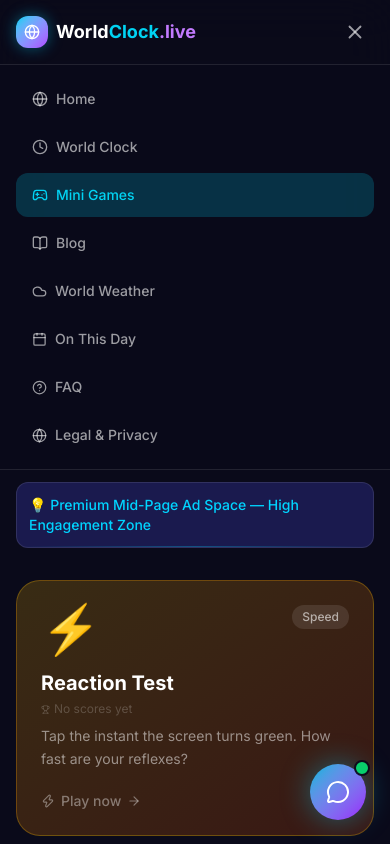
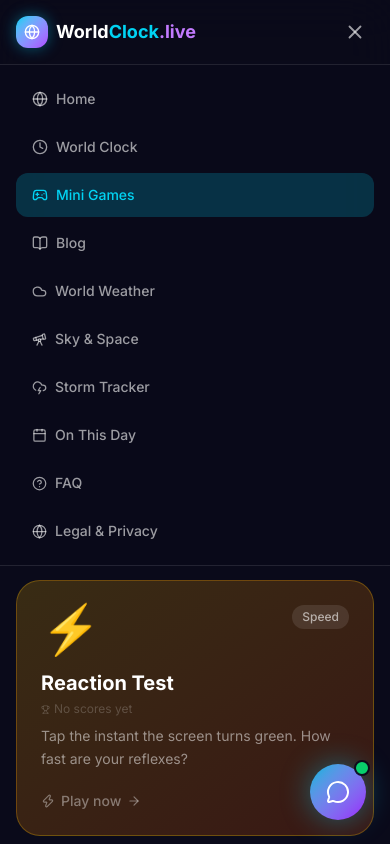
Before and after one commit to BridgeLine-Services/globaltime, a React (Vite) app in the folder globaltime/: page /games in a window 390 px wide. Both pictures are taken after a click on the button 355 px from the left and 32 px from the top of the page. Shown: the top 844 px of the page. Built offline with nearby package versions, Linux system fonts and the light colour scheme.

Commit message:
feat: add Sky & Space and Storm Tracker to More dropdown + mobile menu

```diff
--- a/globaltime/src/components/Navbar.tsx
+++ b/globaltime/src/components/Navbar.tsx
@@ -1,6 +1,6 @@
 import React, { useState, useRef, useCallback } from 'react';
 import { Link, useLocation, useNavigate } from 'react-router-dom';
-import { Globe, Gamepad2, Clock, Menu, X, BookOpen, Cloud, Calendar, HelpCircle, ChevronDown } from 'lucide-react';
+import { Globe, Gamepad2, Clock, Menu, X, BookOpen, Cloud, Calendar, HelpCircle, ChevronDown, Telescope, CloudLightning } from 'lucide-react';
 
 const SECRET_TAPS   = 5;
 const SECRET_WINDOW = 3000;
@@ -33,10 +33,12 @@
   ];
 
   const moreLinks = [
-    { to: '/weather',     label: 'World Weather',   icon: <Cloud      size={15} /> },
-    { to: '/on-this-day', label: 'On This Day',     icon: <Calendar   size={15} /> },
-    { to: '/faq',         label: 'FAQ',             icon: <HelpCircle size={15} /> },
-    { to: '/legal',       label: 'Legal & Privacy', icon: <Globe      size={15} /> },
+    { to: '/weather',     label: 'World Weather',   icon: <Cloud           size={15} /> },
+    { to: '/sky',         label: 'Sky & Space',     icon: <Telescope       size={15} /> },
+    { to: '/storms',      label: 'Storm Tracker',   icon: <CloudLightning  size={15} /> },
+    { to: '/on-this-day', label: 'On This Day',     icon: <Calendar        size={15} /> },
+    { to: '/faq',         label: 'FAQ',             icon: <HelpCircle      size={15} /> },
+    { to: '/legal',       label: 'Legal & Privacy', icon: <Globe           size={15} /> },
   ];
 
   const allMobileLinks = [...mainLinks, ...moreLinks];
```
